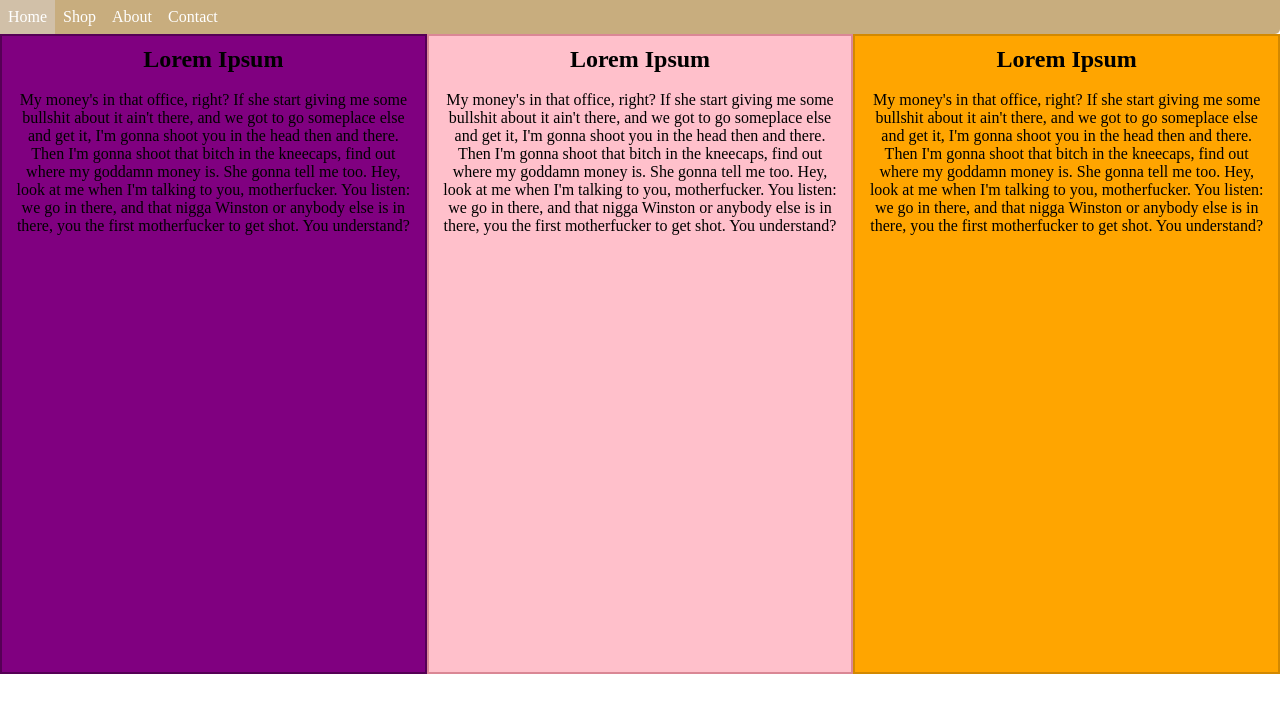
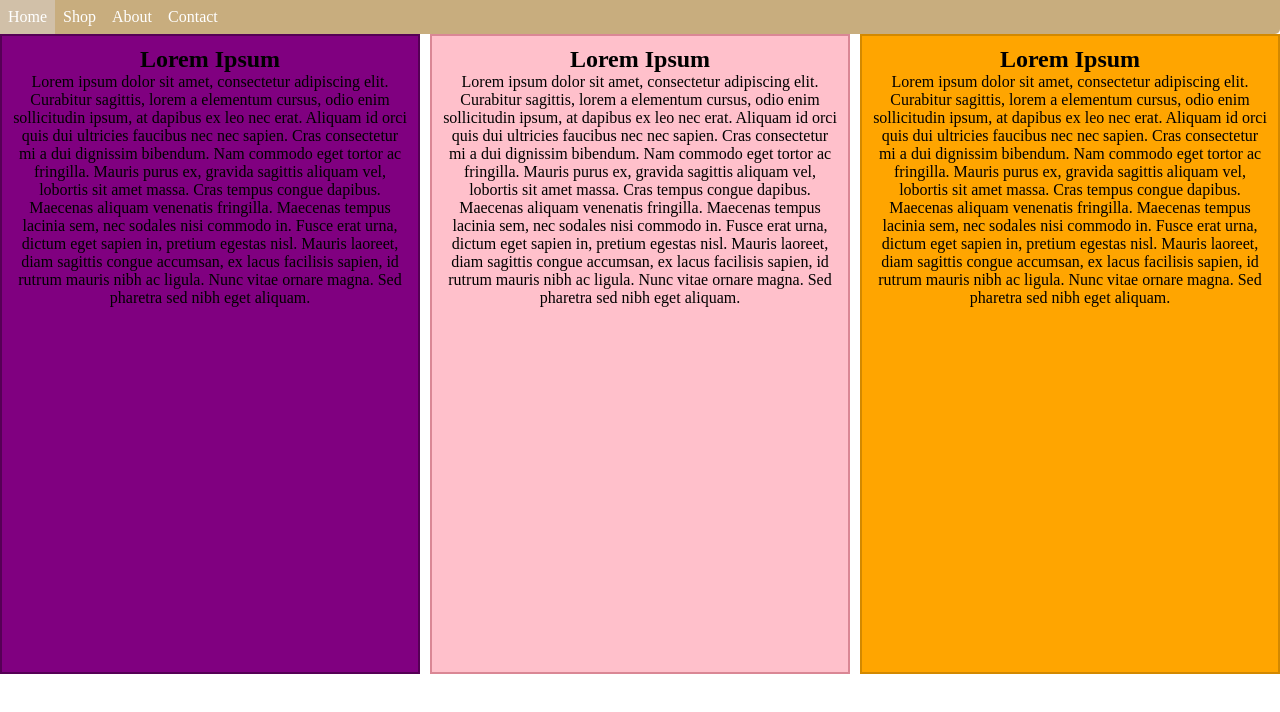
Before and after one commit to isaksandahl/flex-test, a plain HTML site: page flex.html in a window 1280 px wide. Drawn offline with Linux system fonts and the light colour scheme.

Commit message:
Fixed Gap

```diff
--- a/CSS/flex.css
+++ b/CSS/flex.css
@@ -1,3 +1,5 @@
+
+
 * {
     margin: 0;
 }
@@ -31,13 +33,18 @@ nav a:hover{
 /* Div / Boxar */
 
 .flex-container {
+    height: 100%;
     display: flex;
-    flex-flow: column wrap;
-    justify-content: space-around; /* Ingeting händer? */
+    flex-flow: column nowrap;
+    justify-content: space-around;
+    gap: 10px;
+
 }
 
 [class ^="box"] {
     border-color: 2px solid red;
+    /* flex-basis: 27%; */
+
 }
 
 .box-1 {
@@ -88,7 +95,7 @@ nav a:hover{
     }
 
     .box-2 {
-        flex-grow: 2; /* Funkar inte? */
+        flex-grow: 2;
     }
 
 
--- a/flex.html
+++ b/flex.html
@@ -21,37 +21,34 @@
     <div class="flex-container">
         <div class="box-1">
             <h2>Lorem Ipsum</h2>
-            <br>
             <p>
-                My money's in that office, right? If she start giving me some bullshit about it ain't there, and we got to go someplace else and get it, I'm gonna shoot you in the head then and there.
-                Then I'm gonna shoot that bitch in the kneecaps, find out where my goddamn money is.
-                She gonna tell me too. Hey, look at me when I'm talking to you, motherfucker.
-                You listen: we go in there, and that nigga Winston or anybody else is in there, you the first motherfucker to get shot.
-                You understand?
+                Lorem ipsum dolor sit amet, consectetur adipiscing elit. Curabitur sagittis, lorem a elementum cursus, odio enim sollicitudin ipsum, at dapibus ex leo nec erat.
+                Aliquam id orci quis dui ultricies faucibus nec nec sapien. Cras consectetur mi a dui dignissim bibendum. Nam commodo eget tortor ac fringilla.
+                Mauris purus ex, gravida sagittis aliquam vel, lobortis sit amet massa. Cras tempus congue dapibus. Maecenas aliquam venenatis fringilla.
+                Maecenas tempus lacinia sem, nec sodales nisi commodo in. Fusce erat urna, dictum eget sapien in, pretium egestas nisl.
+                Mauris laoreet, diam sagittis congue accumsan, ex lacus facilisis sapien, id rutrum mauris nibh ac ligula. Nunc vitae ornare magna. Sed pharetra sed nibh eget aliquam.
             </p>
         </div>
 
         <div class="box-2">
             <h2>Lorem Ipsum</h2>
-            <br>
             <p>
-                My money's in that office, right? If she start giving me some bullshit about it ain't there, and we got to go someplace else and get it, I'm gonna shoot you in the head then and there.
-                Then I'm gonna shoot that bitch in the kneecaps, find out where my goddamn money is.
-                She gonna tell me too. Hey, look at me when I'm talking to you, motherfucker.
-                You listen: we go in there, and that nigga Winston or anybody else is in there, you the first motherfucker to get shot.
-                You understand?
+                Lorem ipsum dolor sit amet, consectetur adipiscing elit. Curabitur sagittis, lorem a elementum cursus, odio enim sollicitudin ipsum, at dapibus ex leo nec erat.
+                Aliquam id orci quis dui ultricies faucibus nec nec sapien. Cras consectetur mi a dui dignissim bibendum. Nam commodo eget tortor ac fringilla.
+                Mauris purus ex, gravida sagittis aliquam vel, lobortis sit amet massa. Cras tempus congue dapibus. Maecenas aliquam venenatis fringilla.
+                Maecenas tempus lacinia sem, nec sodales nisi commodo in. Fusce erat urna, dictum eget sapien in, pretium egestas nisl.
+                Mauris laoreet, diam sagittis congue accumsan, ex lacus facilisis sapien, id rutrum mauris nibh ac ligula. Nunc vitae ornare magna. Sed pharetra sed nibh eget aliquam.
             </p>
         </div>
 
         <div class="box-3">
             <h2>Lorem Ipsum</h2>
-            <br>
             <p>
-                My money's in that office, right? If she start giving me some bullshit about it ain't there, and we got to go someplace else and get it, I'm gonna shoot you in the head then and there.
-                Then I'm gonna shoot that bitch in the kneecaps, find out where my goddamn money is.
-                She gonna tell me too. Hey, look at me when I'm talking to you, motherfucker.
-                You listen: we go in there, and that nigga Winston or anybody else is in there, you the first motherfucker to get shot.
-                You understand?
+                Lorem ipsum dolor sit amet, consectetur adipiscing elit. Curabitur sagittis, lorem a elementum cursus, odio enim sollicitudin ipsum, at dapibus ex leo nec erat.
+                Aliquam id orci quis dui ultricies faucibus nec nec sapien. Cras consectetur mi a dui dignissim bibendum. Nam commodo eget tortor ac fringilla.
+                Mauris purus ex, gravida sagittis aliquam vel, lobortis sit amet massa. Cras tempus congue dapibus. Maecenas aliquam venenatis fringilla.
+                Maecenas tempus lacinia sem, nec sodales nisi commodo in. Fusce erat urna, dictum eget sapien in, pretium egestas nisl.
+                Mauris laoreet, diam sagittis congue accumsan, ex lacus facilisis sapien, id rutrum mauris nibh ac ligula. Nunc vitae ornare magna. Sed pharetra sed nibh eget aliquam.
             </p>
         </div>
     </div>
```
